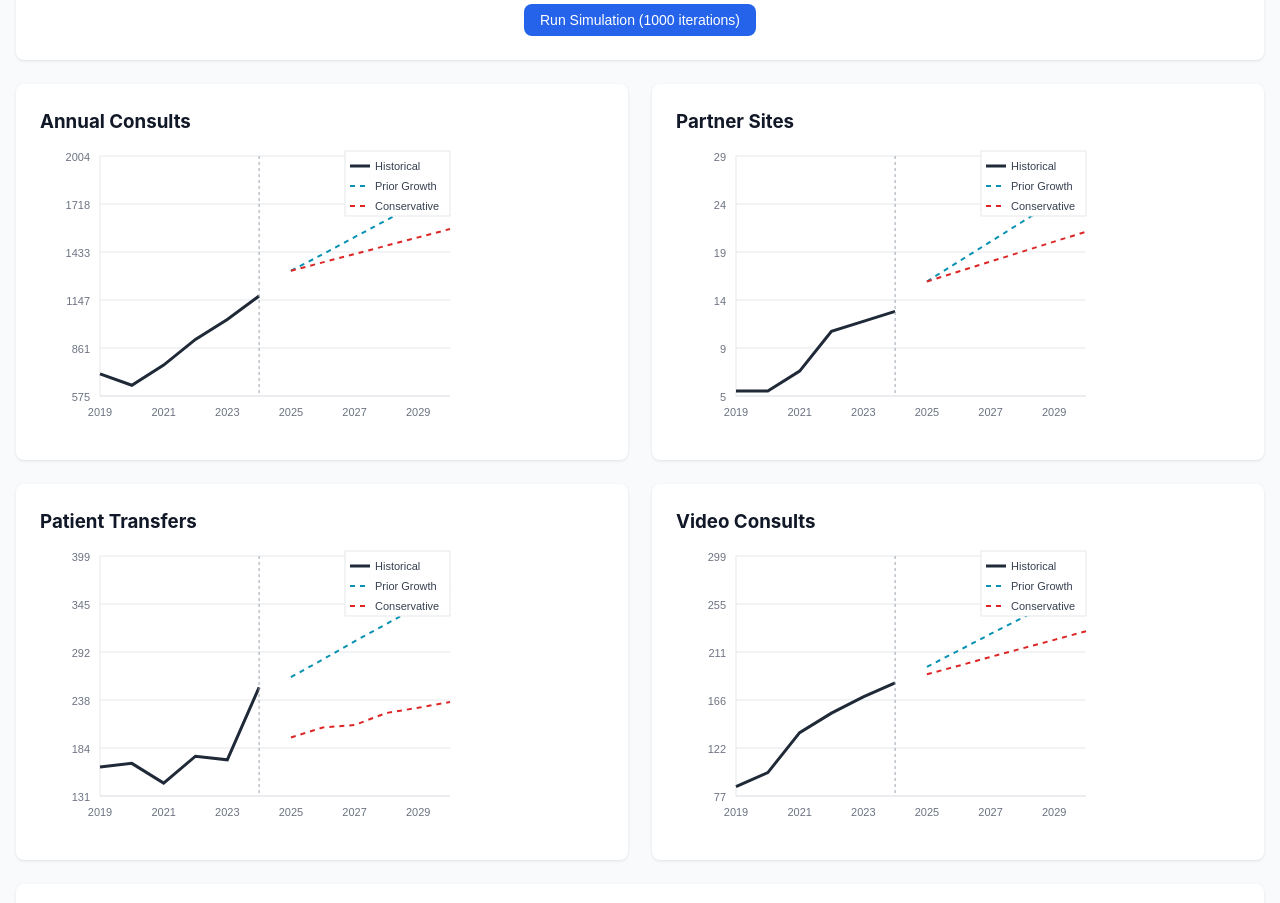
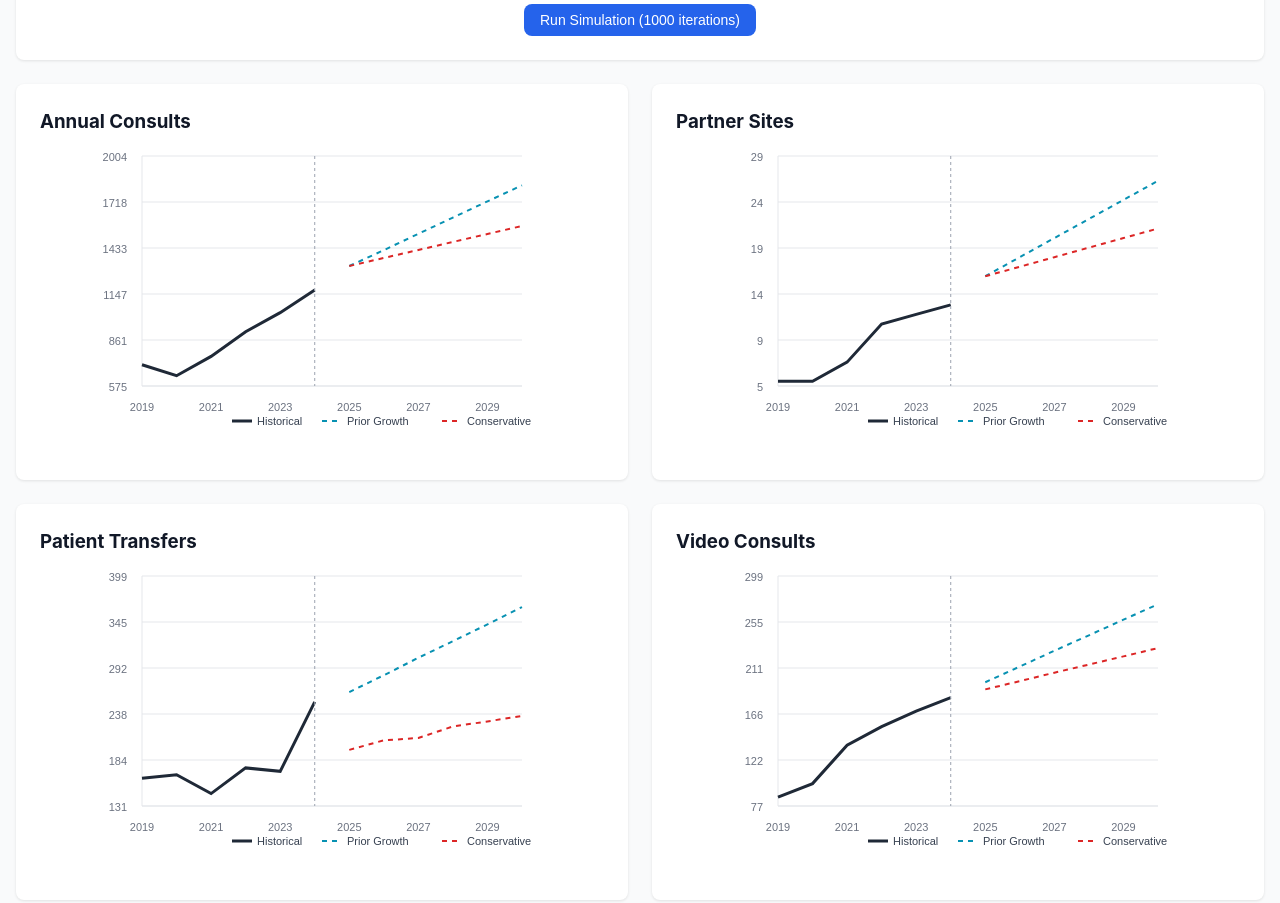
Before and after one commit to rkalani1/telestroke-growth-simulator, a plain HTML site: page index.html in a window 1280 px wide. Shown: the part 1120-2023 px from the top of the page. Drawn offline with Linux system fonts and the light colour scheme.

Commit message:
Update index.html

```diff
--- a/index.html
+++ b/index.html
@@ -130,7 +130,7 @@
         }
         .chart-grid {
             display: grid;
-            grid-template-columns: repeat(auto-fit, minmax(500px, 1fr));
+            grid-template-columns: repeat(auto-fit, minmax(450px, 1fr));
             gap: 1.5rem;
             margin-bottom: 1.5rem;
         }
@@ -142,9 +142,15 @@
         }
         .chart-container {
             width: 100%;
-            height: 300px;
+            height: 320px;
             position: relative;
             overflow: hidden;
+            display: flex;
+            justify-content: center;
+        }
+        .chart-container canvas {
+            max-width: 100%;
+            height: auto;
         }
         .chart-svg {
             width: 100%;
@@ -384,25 +390,25 @@
                 <div class="chart-card">
                     <h3>Annual Consults</h3>
                     <div class="chart-container">
-                        <canvas id="chart-consults" width="450" height="300"></canvas>
+                        <canvas id="chart-consults" width="500" height="320"></canvas>
                     </div>
                 </div>
                 <div class="chart-card">
                     <h3>Partner Sites</h3>
                     <div class="chart-container">
-                        <canvas id="chart-partners" width="450" height="300"></canvas>
+                        <canvas id="chart-partners" width="500" height="320"></canvas>
                     </div>
                 </div>
                 <div class="chart-card">
                     <h3>Patient Transfers</h3>
                     <div class="chart-container">
-                        <canvas id="chart-transfers" width="450" height="300"></canvas>
+                        <canvas id="chart-transfers" width="500" height="320"></canvas>
                     </div>
                 </div>
                 <div class="chart-card">
                     <h3>Video Consults</h3>
                     <div class="chart-container">
-                        <canvas id="chart-videoConsults" width="450" height="300"></canvas>
+                        <canvas id="chart-videoConsults" width="500" height="320"></canvas>
                     </div>
                 </div>
             </div>
@@ -571,9 +577,9 @@
         function drawChart(metric) {
             const canvas = document.getElementById(`chart-${metric}`);
             const ctx = canvas.getContext('2d');
-            const width = 450;
-            const height = 300;
-            const margin = { top: 20, right: 40, bottom: 40, left: 60 };
+            const width = 500;
+            const height = 320;
+            const margin = { top: 20, right: 50, bottom: 70, left: 70 };
             const innerWidth = width - margin.left - margin.right;
             const innerHeight = height - margin.top - margin.bottom;
 
@@ -647,13 +653,13 @@
                 ctx.stroke();
 
                 // Label
-                ctx.fillText(Math.round(value), margin.left - 10, y + 5);
+                ctx.fillText(Math.round(value), margin.left - 15, y + 5);
             }
 
             // X labels
             ctx.textAlign = 'center';
             data.filter((d, i) => i % 2 === 0).forEach(d => {
-                ctx.fillText(d.year, xScale(d.year), margin.top + innerHeight + 20);
+                ctx.fillText(d.year, xScale(d.year), margin.top + innerHeight + 25);
             });
 
             // Draw lines
@@ -698,15 +704,9 @@
             ctx.stroke();
             ctx.setLineDash([]);
 
-            // Legend
-            const legendX = margin.left + innerWidth - 100;
-            const legendY = margin.top;
-
-            // Background
-            ctx.fillStyle = 'white';
-            ctx.fillRect(legendX - 5, legendY - 5, 105, 65);
-            ctx.strokeStyle = '#e5e7eb';
-            ctx.strokeRect(legendX - 5, legendY - 5, 105, 65);
+            // Legend (positioned at bottom)
+            const legendX = margin.left + (innerWidth / 2) - 100;
+            const legendY = margin.top + innerHeight + 35;
 
             // Legend items
             ctx.font = '11px sans-serif';
@@ -716,30 +716,32 @@
             ctx.strokeStyle = '#1f2937';
             ctx.lineWidth = 3;
             ctx.beginPath();
-            ctx.moveTo(legendX, legendY + 10);
-            ctx.lineTo(legendX + 20, legendY + 10);
+            ctx.moveTo(legendX, legendY);
+            ctx.lineTo(legendX + 20, legendY);
             ctx.stroke();
             ctx.fillStyle = '#374151';
-            ctx.fillText('Historical', legendX + 25, legendY + 14);
+            ctx.fillText('Historical', legendX + 25, legendY + 4);
 
             // Prior
             ctx.strokeStyle = '#0891b2';
             ctx.lineWidth = 2;
             ctx.setLineDash([5, 5]);
             ctx.beginPath();
-            ctx.moveTo(legendX, legendY + 30);
-            ctx.lineTo(legendX + 20, legendY + 30);
+            ctx.moveTo(legendX + 90, legendY);
+            ctx.lineTo(legendX + 110, legendY);
             ctx.stroke();
-            ctx.fillText('Prior Growth', legendX + 25, legendY + 34);
+            ctx.fillText('Prior Growth', legendX + 115, legendY + 4);
 
             // Conservative
             ctx.strokeStyle = '#dc2626';
+            ctx.lineWidth = 2;
+            ctx.setLineDash([5, 5]);
             ctx.beginPath();
-            ctx.moveTo(legendX, legendY + 50);
-            ctx.lineTo(legendX + 20, legendY + 50);
+            ctx.moveTo(legendX + 210, legendY);
+            ctx.lineTo(legendX + 230, legendY);
             ctx.stroke();
             ctx.setLineDash([]);
-            ctx.fillText('Conservative', legendX + 25, legendY + 54);
+            ctx.fillText('Conservative', legendX + 235, legendY + 4);
         }
 
         // UI Update Functions
```
